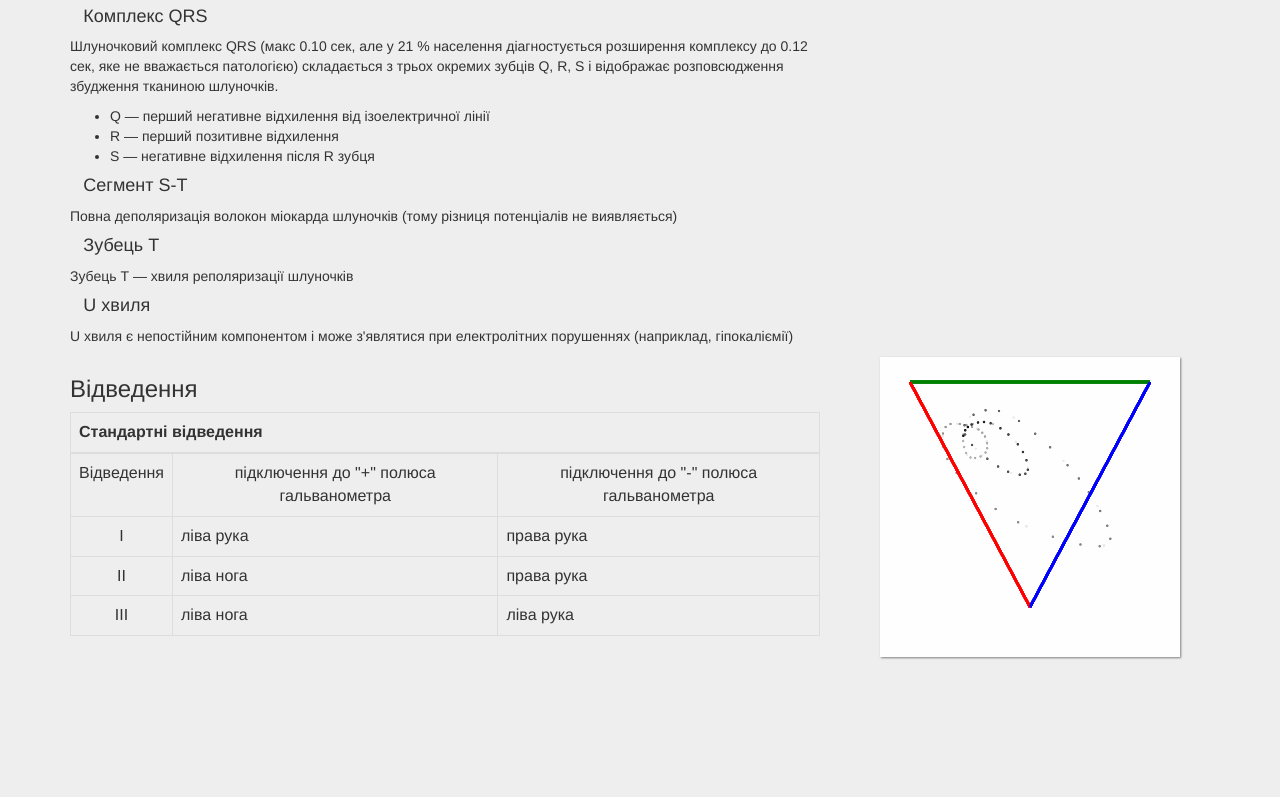
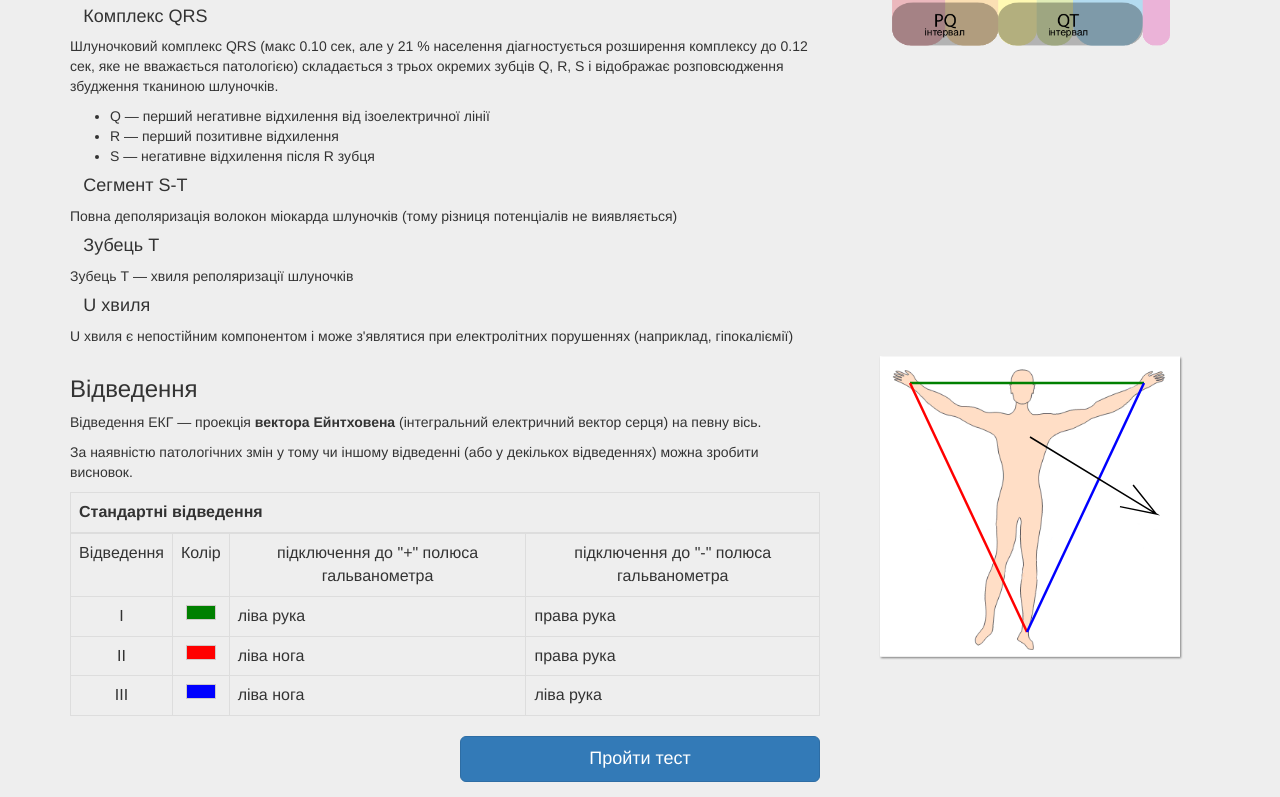
Before and after one commit to denzp/ecg-examinator, a website: page index.html at #/teach in a window 1280 px wide. Shown: the part 431-1228 px from the top of the page. Before the commit the page ends 1104 px from the top, so only its background shows below. Drawn offline with Linux system fonts and the light colour scheme.

Commit message:
Improve teach page

```diff
--- a/css/app.css
+++ b/css/app.css
@@ -13,6 +13,10 @@ ecg-simulator {
 
 .center {
   text-align: center;
+}
+
+.navbar {
+  border-radius: 0px;
 }
 
 .container.signin {
@@ -138,6 +142,14 @@ ecg-simulator {
   margin-left: 10pt;
 }
 
-.teach-page ecg-showcase > canvas {
+.teach-page .lead-color {
+  display: inline-block;
+  width: 30px;
+  height: 15px;
+  border: 1px solid rgb(207, 201, 201);
+}
+
+ecg-showcase > canvas {
   box-shadow: 1px 1px 2px gray;
+  position: absolute;
 }
--- a/js/directives/ecg-showcase.js
+++ b/js/directives/ecg-showcase.js
@@ -7,9 +7,7 @@ angular
     var w = $scope.width,
         h = $scope.height;
 
-    //this.clearRect(0, 0, $scope.width, $scope.height);
-    this.fillStyle = 'rgba(255, 255, 255, 0.02)';
-    this.fillRect(0, 0, $scope.width, $scope.height);
+    this.clearRect(0, 0, $scope.width, $scope.height);
 
     Leads.forEach(function(lead) {
       this.beginPath();
@@ -27,10 +25,24 @@ angular
 
     this.beginPath();
 
-    this.arc(
-      $scope.heart.x + Cardio.value.x * w / 2,
-      $scope.heart.y + Cardio.value.y * h / 2,
-      0.5, 0, Math.PI * 2);
+    var dX = Cardio.value.x * w / 2,
+        dY = Cardio.value.y * h / 2;
+
+    this.moveTo($scope.heart.x, $scope.heart.y);
+    this.lineTo($scope.heart.x + dX, $scope.heart.y + dY);
+
+    var angle = Math.atan2(dY, dX);
+    var length = 0.25 * Math.sqrt(dX * dX + dY * dY);
+
+    this.lineTo(
+      $scope.heart.x + dX - length * Math.cos(angle - Math.PI / 9),
+      $scope.heart.y + dY - length * Math.sin(angle - Math.PI / 9));
+
+    this.moveTo($scope.heart.x + dX, $scope.heart.y + dY);
+
+    this.lineTo(
+      $scope.heart.x + dX - length * Math.cos(angle + Math.PI / 9),
+      $scope.heart.y + dY - length * Math.sin(angle + Math.PI / 9));
 
     this.strokeStyle = 'black';
     this.lineWidth = 1.5;
@@ -39,7 +51,7 @@ angular
 
   return {
     restrict: 'E',
-    template: '<canvas width={{width}} height={{height}}>',
+    templateUrl: 'templates/directives/ecg-showcase.html',
 
     scope: { },
 
@@ -48,12 +60,12 @@ angular
       $scope.height = 300;
       var ctx = element.find('canvas')[0].getContext('2d');
 
-      $scope.heart = { x: 90, y: 70 };
+      $scope.heart = { x: 150, y: 80 };
 
       window.requestAnimationFrame(function handler() {
         drawHandler.call(ctx, $scope);
         window.requestAnimationFrame(handler);
-      })
+      });
     }
   };
 });
--- a/js/services/cardio.js
+++ b/js/services/cardio.js
@@ -5,7 +5,7 @@ angular
 
 .factory('Cardio', function(SplinePoints) {
   var time     = 0,
-      timeStep = 1 / 200,
+      timeStep = 1 / 400,
       spline   = new BSpline(SplinePoints, 2, true),
       x, y;
 
--- a/js/services/electrodes.js
+++ b/js/services/electrodes.js
@@ -3,9 +3,9 @@
 angular
 .module('ecg.services')
 .constant('Electrodes', {
-  leftArm:  { x: 0.6,  y: 0.15 },
-  rightArm: { x: -0.2, y: 0.15 },
-  leftLeg:  { x: 0.2,    y: -0.6 },
+  leftArm:  { x: 0.38,  y: 0.18  },
+  rightArm: { x: -0.4,  y: 0.18  },
+  leftLeg:  { x: -0.01, y: -0.65 },
 })
 
 .factory('Leads', function(Electrodes) {
--- /dev/null
+++ b/templates/directives/ecg-showcase.html
@@ -0,0 +1,2 @@
+<canvas width={{width}} height={{height}}></canvas>
+<img ng-style="{ width: width, height: height }" src="images/male.png">
--- a/templates/teach.html
+++ b/templates/teach.html
@@ -62,30 +62,49 @@
     <div class="col-md-8">
       <h3>Відведення</h3>
 
+      <p>
+        Відведення ЕКГ — проекція <b>вектора Ейнтховена</b>
+        (інтегральний електричний вектор серця) на певну вісь.
+      </p>
+      <p>
+        За наявністю патологічних змін у тому чи іншому відведенні
+        (або у декількох відведеннях) можна зробити висновок.
+      </p>
+
       <table class="table table-bordered">
         <thead>
           <tr>
-            <th colspan="3">Стандартні відведення</th>
+            <th colspan="4">Стандартні відведення</th>
           </tr>
         </thead>
         <tbody>
           <tr>
             <td class="center">Відведення</td>
+            <td class="center">Колір</td>
             <td class="center">підключення до "+" полюса гальванометра</td>
             <td class="center">підключення до "-" полюса гальванометра</td>
           </tr>
           <tr>
             <td class="center">I</td>
+            <td class="center">
+              <span class="lead-color" style="background-color: green"></span>
+            </td>
             <td>ліва рука</td>
             <td>права рука</td>
           </tr>
           <tr>
             <td class="center">II</td>
+            <td class="center">
+              <span class="lead-color" style="background-color: red"></span>
+            </td>
             <td>ліва нога</td>
             <td>права рука</td>
           </tr>
           <tr>
             <td class="center">III</td>
+            <td class="center">
+              <span class="lead-color" style="background-color: blue"></span>
+            </td>
             <td>ліва нога</td>
             <td>ліва рука</td>
           </tr>
@@ -97,4 +116,12 @@
       <ecg-showcase></ecg-showcase>
     </div>
   </div>
+
+  <div class="row">
+    <div class="col-md-offset-4 col-md-4">
+      <a class="btn btn-lg btn-primary btn-block" href="#/quiz">
+        Пройти тест
+      </a>
+    </div>
+  </div>
 </div>
```
Also changed, not shown: images/ecg.png (added), images/male.png (added).
